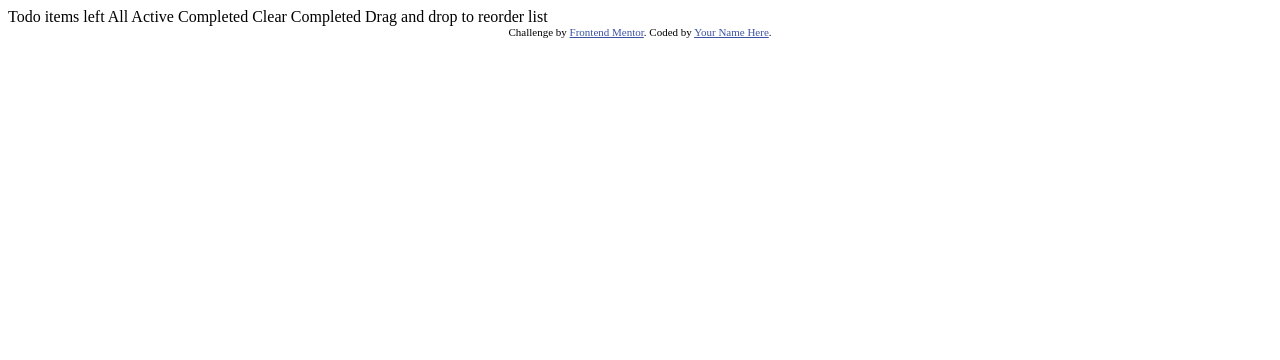
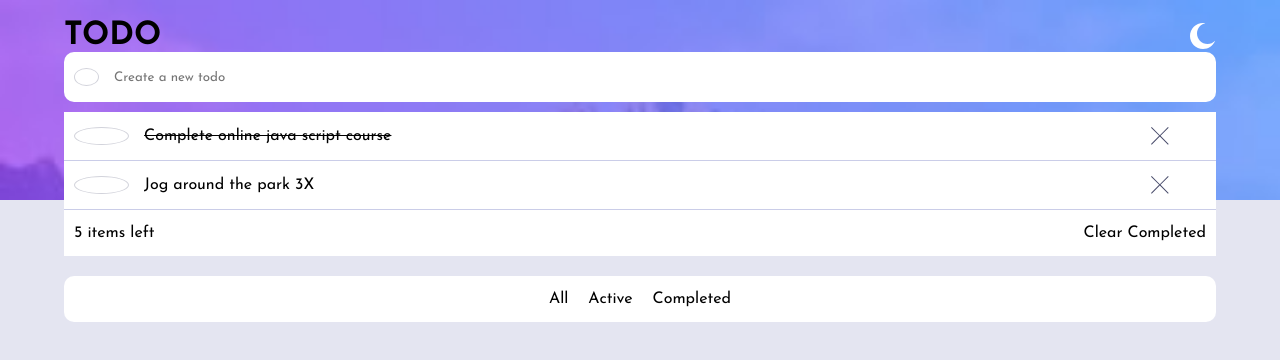
Before and after one commit to Nelkely/todo-app-main, a plain HTML site: page index.html in a window 1280 px wide. Drawn offline with Linux system fonts and the light colour scheme.

Commit message:
styling the todo

```diff
--- a/index.html
+++ b/index.html
@@ -1,36 +1,67 @@
 <!DOCTYPE html>
 <html lang="en">
   <head>
-  <meta charset="UTF-8">
-  <meta name="viewport" content="width=device-width, initial-scale=1.0"> <!-- displays site properly based on user's device -->
+    <meta charset="UTF-8" />
+    <meta name="viewport" content="width=device-width, initial-scale=1.0" />
+    <!-- displays site properly based on user's device -->
 
-  <link rel="icon" type="image/png" sizes="32x32" href="./images/favicon-32x32.png">
-
+    <link
+      rel="icon"
+      type="image/png"
+      sizes="32x32"
+      href="./images/favicon-32x32.png"
+    />
+    <link rel="stylesheet" href="style.css" />
     <title>Frontend Mentor | Todo app</title>
-
-  <!-- Feel free to remove these styles or customise in your own stylesheet 👍 -->
-  <style>
-    .attribution { font-size: 11px; text-align: center; }
-    .attribution a { color: hsl(228, 45%, 44%); }
-  </style>
   </head>
   <body>
-
-  Todo
-
-  <!-- Add dynamic number --> items left
-
-  All
-  Active
-  Completed
-
-  Clear Completed
-
-  Drag and drop to reorder list
-
-  <div class="attribution">
-    Challenge by <a href="https://www.frontendmentor.io?ref=challenge" target="_blank">Frontend Mentor</a>.
-    Coded by <a href="#">Your Name Here</a>.
+    <div class="bg-img"></div>
+    <div class="container">
+      <div class="heading">
+        <h1>TODO</h1>
+        <img src="./images/icon-moon.svg" alt="moon" />
+      </div>
+      <div class="adding-todo">
+        <div class="todo-check">
+          <img src="./images/icon-check.svg" alt="check" />
+        </div>
+        <input
+          type="text"
+          class="todo-typing"
+          placeholder="Create a new todo"
+        />
+      </div>
+      <div class="todo-lists">
+        <div class="todo-content">
+          <div class="adding-todo-page">
+            <div class="todo-check">
+              <img src="./images/icon-check.svg" alt="check" />
+            </div>
+            <div class="todo-textcontent">
+              <s>Complete online java script course</s>
+            </div>
+            <img src="./images/icon-cross.svg" alt="delete" />
+          </div>
+          <div class="adding-todo-page">
+            <div class="todo-check">
+              <img src="./images/icon-check.svg" alt="check" />
+            </div>
+            <div class="todo-textcontent">
+              Jog around the park 3X
+            </div>
+            <img src="./images/icon-cross.svg" alt="delete" />
+          </div>
+        </div>
+        <div class="todo-options">
+          <p>5 items left</p>
+          <p>Clear Completed</p>
+        </div>
+      </div>
+      <div class="todo-link">
+        <div class="option">All</div>
+        <div class="option">Active</div>
+        <div class="option">Completed</div>
+      </div>
     </div>
   </body>
 </html>
--- /dev/null
+++ b/style.css
@@ -0,0 +1,88 @@
+@import url("https://fonts.googleapis.com/css2?family=Josefin+Sans:ital,wght@0,100..700;1,100..700&display=swap");
+* {
+  box-sizing: border-box;
+  margin: 0;
+  padding: 0;
+  font-family: "Josefin Sans", sans-serif;
+}
+body {
+  background-color: hsl(236, 33%, 92%);
+}
+.bg-img {
+  background-image: url(./images/bg-mobile-light.jpg);
+  width: 100%;
+  position: absolute;
+  height: 200px;
+  z-index: -1;
+  background-position: top;
+  background-repeat: no-repeat;
+  background-size: cover;
+  top: 0;
+}
+.heading {
+  display: flex;
+  justify-content: space-between;
+  align-items: center;
+}
+.adding-todo {
+  background-color: hsl(0, 0%, 100%);
+  margin-bottom: 10px;
+  display: flex;
+  align-items: center;
+  height: 50px;
+  padding-inline: 10px;
+  border-radius: 10px;
+}
+.todo-check {
+  border: 1px solid hsl(233, 11%, 84%);
+  padding-inline: 6px;
+  border-radius: 50%;
+}
+.todo-typing {
+  padding: 15px;
+  width: 100%;
+  height: 100%;
+  border: none;
+}
+.adding-todo-page {
+  display: grid;
+  grid-template-columns: 0.5fr 9fr 0.5fr;
+  gap: 15px;
+  justify-content: space-between;
+  align-items: center;
+  background-color: white;
+  padding: 15px 10px;
+  border-bottom: 1px solid hsl(234, 39%, 85%);
+}
+.todo-lists {
+  background-color: white;
+}
+.container {
+  width: 90%;
+  margin: auto;
+  margin-top: 20px;
+}
+.todo-options {
+  display: flex;
+  justify-content: space-between;
+  align-items: center;
+  padding: 15px 10px;
+}
+.todo-link {
+  display: flex;
+  justify-content: center;
+  align-items: center;
+  gap: 20px;
+  background-color: white;
+  margin-top: 20px;
+  padding: 15px 10px;
+  border-radius: 10px;
+}
+.option:hover {
+  color: hsl(220, 98%, 61%);
+  font-weight: bolder;
+  cursor: pointer;
+}
+.todo-content{
+    border-radius: 10px;
+}
```
Lines whose indentation alone changed are shown as unchanged.
